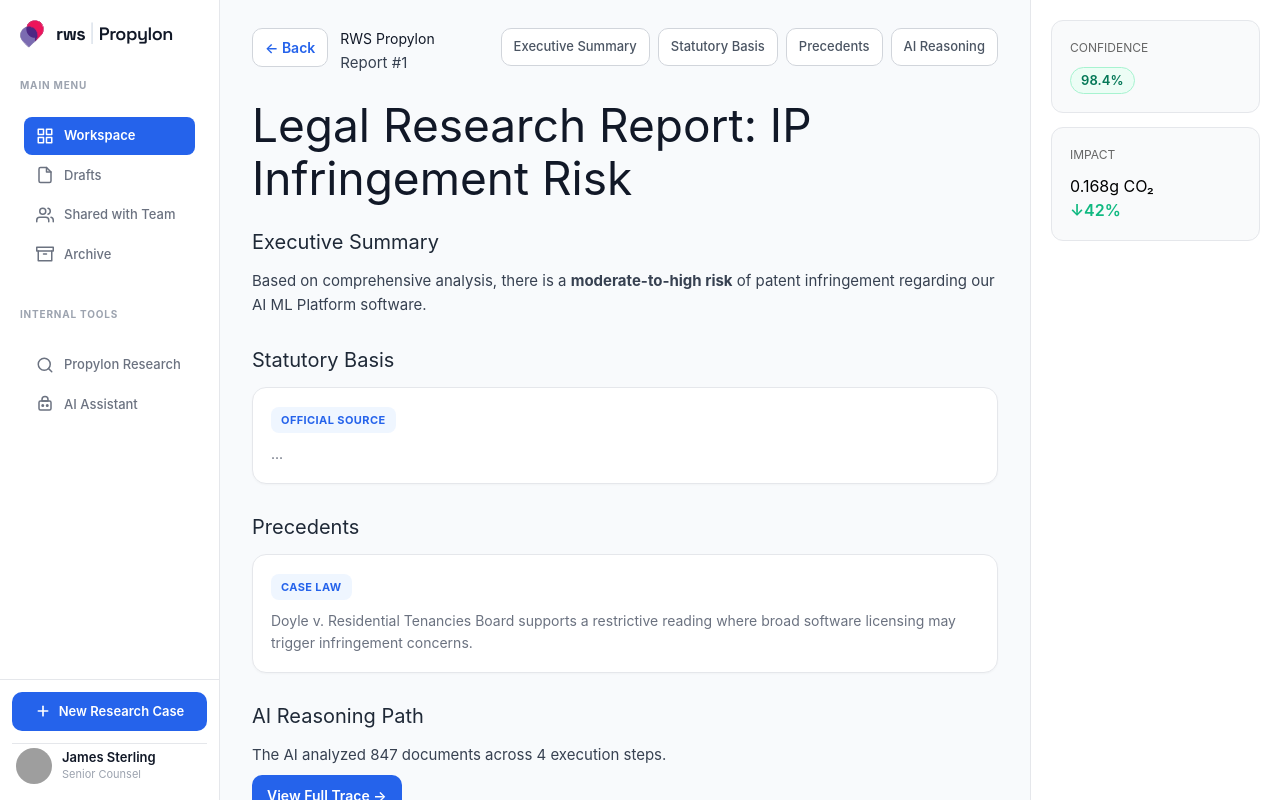
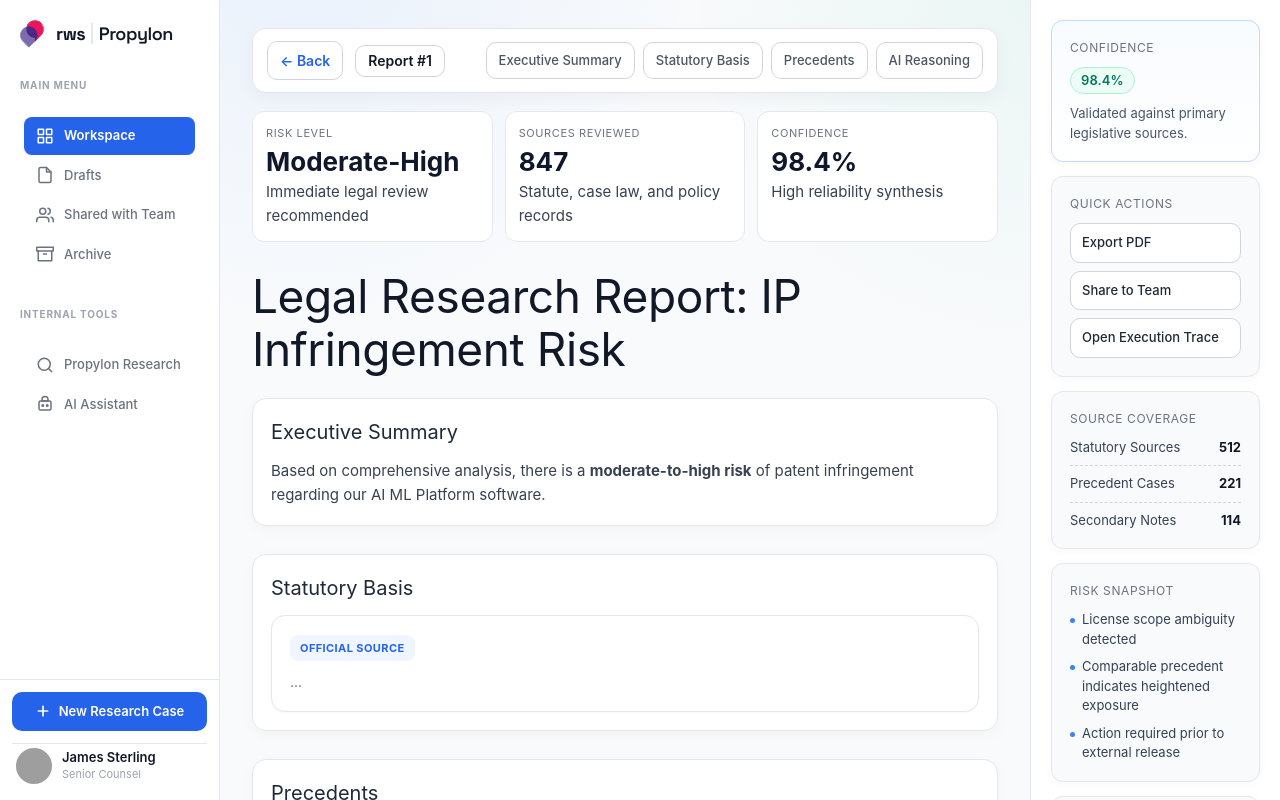
Before and after one commit to WillSunderland/Sweng, a React (Vite) app in the folder frontend/: page /report/1 in a window 1280 px wide. Built offline with nearby package versions, Linux system fonts and the light colour scheme; no server answers; grey boxes are pictures that could not be loaded.

Commit message:
made some minor improvements

```diff
--- a/frontend/src/pages/ReportViewPage.tsx
+++ b/frontend/src/pages/ReportViewPage.tsx
@@ -23,10 +23,7 @@ const ReportViewPage = () => {
         <header className="report-header">
           <div className="report-header-main">
             <button className="report-back-btn" onClick={handleBack}>← Back</button>
-            <div>
-              <h3>RWS Propylon</h3>
-              <p>Report #{id}</p>
-            </div>
+            <div className="report-id-chip">Report #{id}</div>
           </div>
 
           <nav className="report-anchor-nav">
@@ -37,14 +34,32 @@ const ReportViewPage = () => {
           </nav>
         </header>
 
+        <section className="report-kpis">
+          <article className="report-kpi-card">
+            <span>Risk Level</span>
+            <strong>Moderate-High</strong>
+            <p>Immediate legal review recommended</p>
+          </article>
+          <article className="report-kpi-card">
+            <span>Sources Reviewed</span>
+            <strong>847</strong>
+            <p>Statute, case law, and policy records</p>
+          </article>
+          <article className="report-kpi-card">
+            <span>Confidence</span>
+            <strong>98.4%</strong>
+            <p>High reliability synthesis</p>
+          </article>
+        </section>
+
         <h1>Legal Research Report: IP Infringement Risk</h1>
 
-        <section id="summary">
+        <section id="summary" className="report-section">
           <h2>Executive Summary</h2>
           <p>Based on comprehensive analysis, there is a <strong>moderate-to-high risk</strong> of patent infringement regarding our AI ML Platform software.</p>
         </section>
 
-        <section id="statutory">
+        <section id="statutory" className="report-section">
           <h2>Statutory Basis</h2>
           <div className="info-box">
             <span className="badge">OFFICIAL SOURCE</span>
@@ -52,7 +67,7 @@ const ReportViewPage = () => {
           </div>
         </section>
 
-        <section id="precedent">
+        <section id="precedent" className="report-section">
           <h2>Precedents</h2>
           <div className="info-box">
             <span className="badge">CASE LAW</span>
@@ -60,7 +75,7 @@ const ReportViewPage = () => {
           </div>
         </section>
 
-        <section id="reasoning">
+        <section id="reasoning" className="report-section">
           <h2>AI Reasoning Path</h2>
           <p>The AI analyzed 847 documents across 4 execution steps.</p>
           <button className="report-primary-btn" onClick={() => navigate(`/trace/${id}`)}>
@@ -70,14 +85,41 @@ const ReportViewPage = () => {
       </main>
 
       <aside className="report-right-sidebar">
-        <div className="metric-box">
+        <div className="metric-box highlight">
           <h4>Confidence</h4>
           <div className="confidence">98.4%</div>
+          <p>Validated against primary legislative sources.</p>
         </div>
+
         <div className="metric-box">
-          <h4>Impact</h4>
-          <p>0.168g CO₂</p>
-          <span className="change">↓42%</span>
+          <h4>Quick Actions</h4>
+          <button className="report-side-btn">Export PDF</button>
+          <button className="report-side-btn">Share to Team</button>
+          <button className="report-side-btn" onClick={() => navigate(`/trace/${id}`)}>Open Execution Trace</button>
+        </div>
+
+        <div className="metric-box">
+          <h4>Source Coverage</h4>
+          <ul className="report-side-list">
+            <li><span>Statutory Sources</span><strong>512</strong></li>
+            <li><span>Precedent Cases</span><strong>221</strong></li>
+            <li><span>Secondary Notes</span><strong>114</strong></li>
+          </ul>
+        </div>
+
+        <div className="metric-box">
+          <h4>Risk Snapshot</h4>
+          <ul className="report-side-list risk">
+            <li>License scope ambiguity detected</li>
+            <li>Comparable precedent indicates heightened exposure</li>
+            <li>Action required prior to external release</li>
+          </ul>
+        </div>
+
+        <div className="metric-box">
+          <h4>Sustainability</h4>
+          <p className="impact-value">0.168g CO₂</p>
+          <span className="change">↓42% vs baseline</span>
         </div>
       </aside>
     </div>
--- a/frontend/src/styles/ReportViewPage.css
+++ b/frontend/src/styles/ReportViewPage.css
@@ -8,20 +8,76 @@
 .report-content {
   padding: 28px 32px;
   overflow-y: auto;
+  background:
+    radial-gradient(circle at 10% -10%, rgba(59, 130, 246, 0.08), transparent 35%),
+    radial-gradient(circle at 100% 0%, rgba(16, 185, 129, 0.06), transparent 30%),
+    #f8fafc;
+}
+
+.report-kpis {
+  display: grid;
+  grid-template-columns: repeat(3, 1fr);
+  gap: 12px;
+  margin-bottom: 18px;
+}
+
+.report-kpi-card {
+  background: #ffffff;
+  border: 1px solid #e5e7eb;
+  border-radius: 12px;
+  padding: 13px;
+}
+
+.report-kpi-card span {
+  display: block;
+  font-size: 11px;
+  text-transform: uppercase;
+  letter-spacing: 0.6px;
+  color: #6b7280;
+}
+
+.report-kpi-card strong {
+  display: block;
+  margin-top: 6px;
+  color: #0f172a;
+  font-size: 26px;
+  line-height: 1.1;
+}
+
+.report-kpi-card p {
+  margin-top: 4px;
+  color: #64748b;
+  font-size: 12px;
 }
 
 .report-header {
-  margin-bottom: 24px;
+  margin-bottom: 18px;
   display: flex;
-  align-items: flex-start;
+  align-items: center;
   justify-content: space-between;
   gap: 20px;
+  background: #ffffff;
+  border: 1px solid #e5e7eb;
+  border-radius: 14px;
+  padding: 12px 14px;
+  box-shadow: 0 6px 18px rgba(15, 23, 42, 0.04);
 }
 
 .report-header-main {
   display: flex;
-  align-items: flex-start;
+  align-items: center;
   gap: 12px;
+}
+
+.report-id-chip {
+  border: 1px solid #d1d5db;
+  background: #ffffff;
+  color: #111827;
+  border-radius: 10px;
+  padding: 8px 12px;
+  font-size: 14px;
+  font-weight: 600;
+  line-height: 1;
 }
 
 .report-back-btn {
@@ -67,6 +123,7 @@
   padding: 8px 12px;
   font-size: 13px;
   font-weight: 500;
+  transition: all 0.2s;
 }
 
 .report-anchor-nav a:hover {
@@ -80,10 +137,19 @@
   margin: 0 0 22px;
   color: #111827;
   line-height: 1.15;
+  letter-spacing: -0.4px;
 }
 
 .report-content section {
   margin-bottom: 28px;
+}
+
+.report-section {
+  background: #ffffff;
+  border: 1px solid #e5e7eb;
+  border-radius: 14px;
+  padding: 18px;
+  box-shadow: 0 4px 14px rgba(15, 23, 42, 0.03);
 }
 
 .report-content h2 {
@@ -99,8 +165,8 @@
 }
 
 .info-box {
-  background: #ffffff;
-  padding: 18px;
+  background: #f8fafc;
+  padding: 16px;
   border-radius: 14px;
   border: 1px solid #e5e7eb;
 }
@@ -141,6 +207,7 @@
   display: flex;
   flex-direction: column;
   gap: 14px;
+  overflow-y: auto;
 }
 
 .metric-box {
@@ -148,13 +215,20 @@
   padding: 18px;
   border-radius: 12px;
   border: 1px solid #e5e7eb;
+  box-shadow: 0 2px 10px rgba(15, 23, 42, 0.03);
+}
+
+.metric-box.highlight {
+  border-color: #bfdbfe;
+  background: linear-gradient(180deg, #f8fbff 0%, #ffffff 100%);
 }
 
 .metric-box h4 {
   margin-bottom: 10px;
-  color: #666;
+  color: #6b7280;
   font-size: 12px;
   text-transform: uppercase;
+  letter-spacing: 0.6px;
 }
 
 .confidence {
@@ -169,7 +243,110 @@
   font-weight: 700;
 }
 
+.metric-box p {
+  margin-top: 10px;
+  color: #475569;
+  font-size: 13px;
+  line-height: 1.5;
+}
+
+.report-side-btn {
+  width: 100%;
+  border: 1px solid #d1d5db;
+  background: #ffffff;
+  color: #1f2937;
+  border-radius: 10px;
+  padding: 9px 11px;
+  font-size: 13px;
+  font-weight: 500;
+  text-align: left;
+  cursor: pointer;
+  margin-bottom: 8px;
+  transition: all 0.2s;
+}
+
+.report-side-btn:last-child {
+  margin-bottom: 0;
+}
+
+.report-side-btn:hover {
+  border-color: #93c5fd;
+  background: #eff6ff;
+  color: #1d4ed8;
+}
+
+.report-side-list {
+  list-style: none;
+  display: flex;
+  flex-direction: column;
+  gap: 8px;
+}
+
+.report-side-list li {
+  display: flex;
+  align-items: center;
+  justify-content: space-between;
+  font-size: 13px;
+  color: #334155;
+  border-bottom: 1px dashed #d1d5db;
+  padding-bottom: 8px;
+}
+
+.report-side-list li:last-child {
+  border-bottom: none;
+  padding-bottom: 0;
+}
+
+.report-side-list li strong {
+  color: #111827;
+}
+
+.report-side-list.risk li {
+  justify-content: flex-start;
+  border-bottom: none;
+  padding-bottom: 0;
+  position: relative;
+  padding-left: 12px;
+}
+
+.report-side-list.risk li::before {
+  content: '';
+  position: absolute;
+  left: 0;
+  top: 8px;
+  width: 5px;
+  height: 5px;
+  border-radius: 999px;
+  background: #3b82f6;
+}
+
+.impact-value {
+  color: #047857;
+  font-size: 30px;
+  font-weight: 700;
+  line-height: 1.1;
+}
+
 .change {
   color: #10b981;
   font-weight: 600;
 }
+
+@media (max-width: 1200px) {
+  .report-page {
+    grid-template-columns: 220px 1fr;
+  }
+
+  .report-right-sidebar {
+    display: none;
+  }
+
+  .report-kpis {
+    grid-template-columns: 1fr;
+  }
+
+  .report-header {
+    flex-direction: column;
+    align-items: flex-start;
+  }
+}
```
